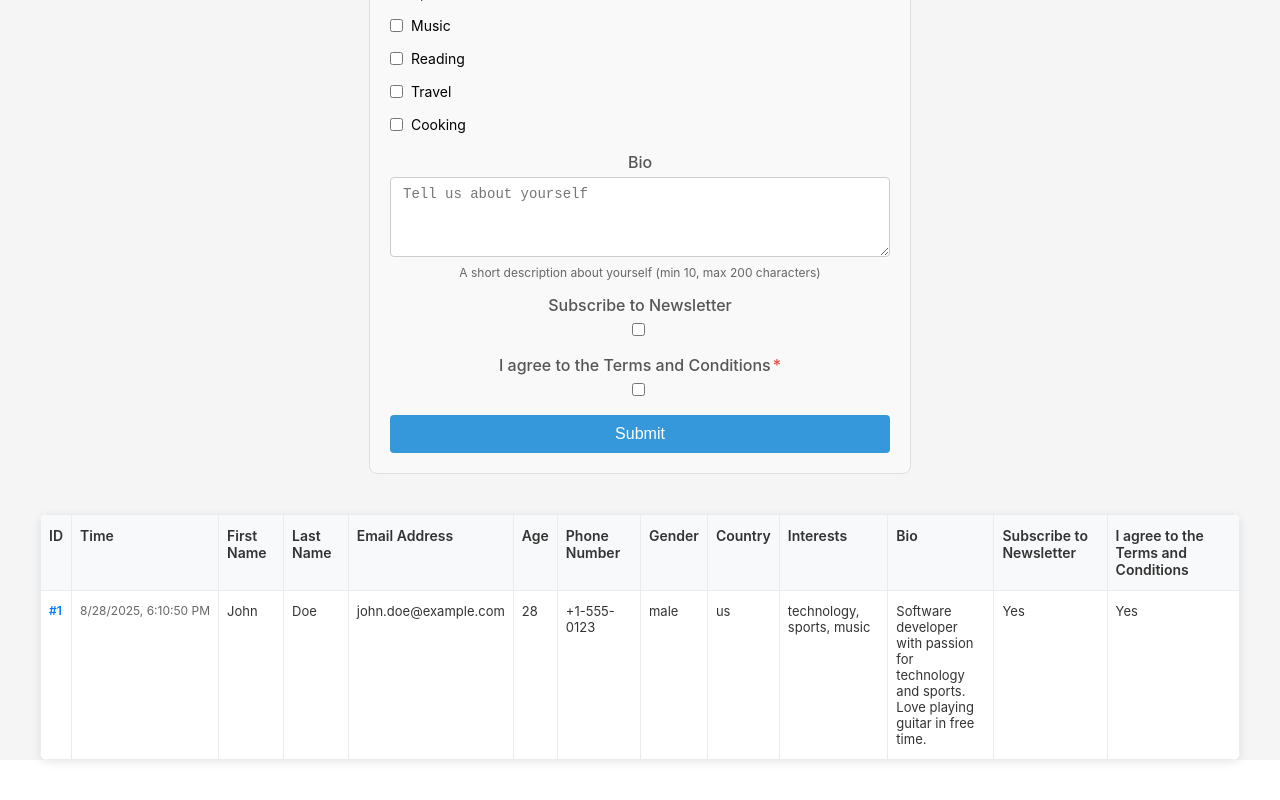
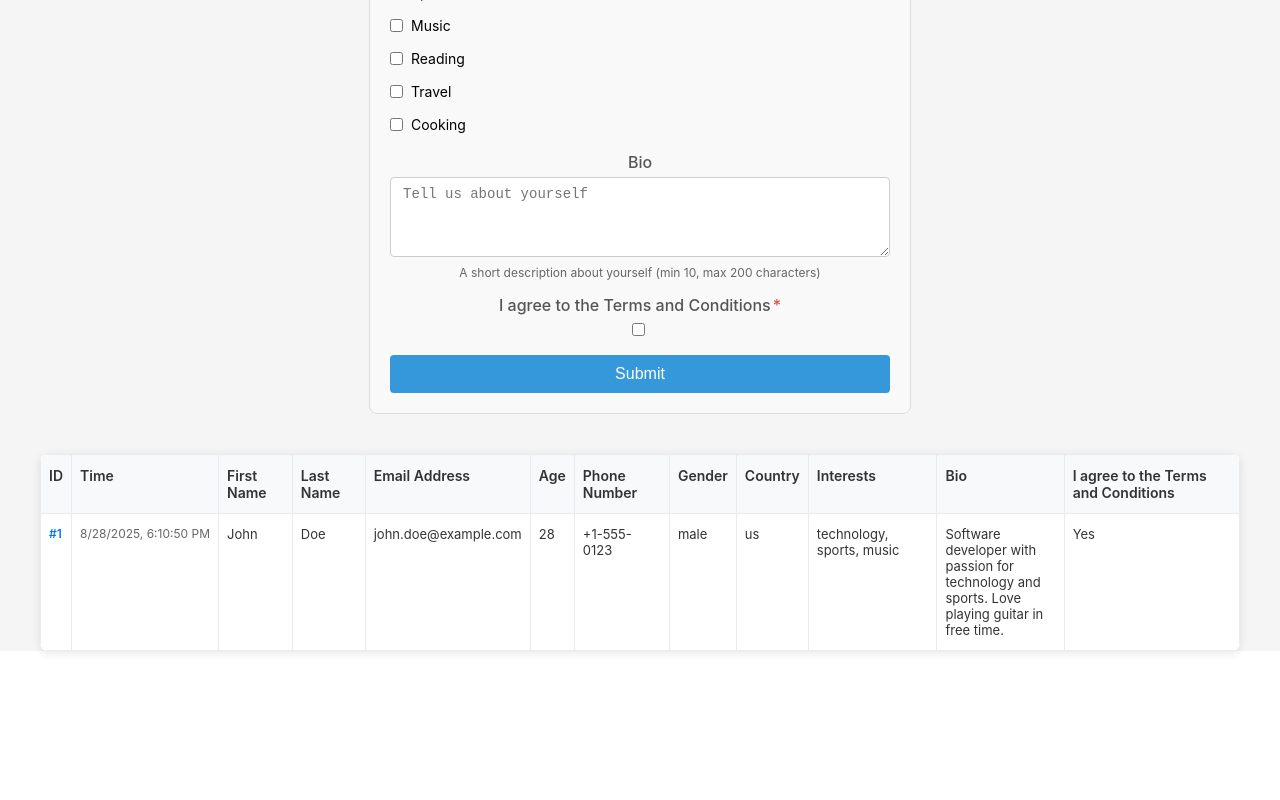
Before and after one commit to Jainam1224/Machine_Codding_LLD_Practice, a React (Create React App) app in the folder form-builder/: page / in a window 1280 px wide. Shown: the part 971-1771 px from the top of the page. After the commit the page ends 1662 px from the top, so only its background shows below. Built offline with nearby package versions, Linux system fonts and the light colour scheme.

Commit message:
remove unused code

```diff
--- a/form-builder/src/App.js
+++ b/form-builder/src/App.js
@@ -8,7 +8,6 @@ function App() {
     {
       id: 1,
       timestamp: new Date().toLocaleString(),
-      formTitle: "Sample Entry",
       data: {
         firstName: "John",
         lastName: "Doe",
@@ -19,7 +18,6 @@ function App() {
         country: "us",
         interests: ["technology", "sports", "music"],
         bio: "Software developer with passion for technology and sports. Love playing guitar in free time.",
-        newsletter: true,
         terms: true,
       },
     },
@@ -125,12 +123,6 @@ function App() {
       maxLength: 200,
     },
     {
-      name: "newsletter",
-      type: "checkbox",
-      label: "Subscribe to Newsletter",
-      required: false,
-    },
-    {
       name: "terms",
       type: "checkbox",
       label: "I agree to the Terms and Conditions",
@@ -142,7 +134,6 @@ function App() {
     const newSubmission = {
       id: Date.now(),
       timestamp: new Date().toLocaleString(),
-      formTitle: "User Registration",
       data: data,
     };
 
--- a/form-builder/src/components/DynamicForm.css
+++ b/form-builder/src/components/DynamicForm.css
@@ -83,10 +83,6 @@
   padding: 4px 0;
 }
 
-.checkbox-option:hover {
-  color: #007bff;
-}
-
 .checkbox-option input[type="checkbox"] {
   margin: 0;
   cursor: pointer;
```
